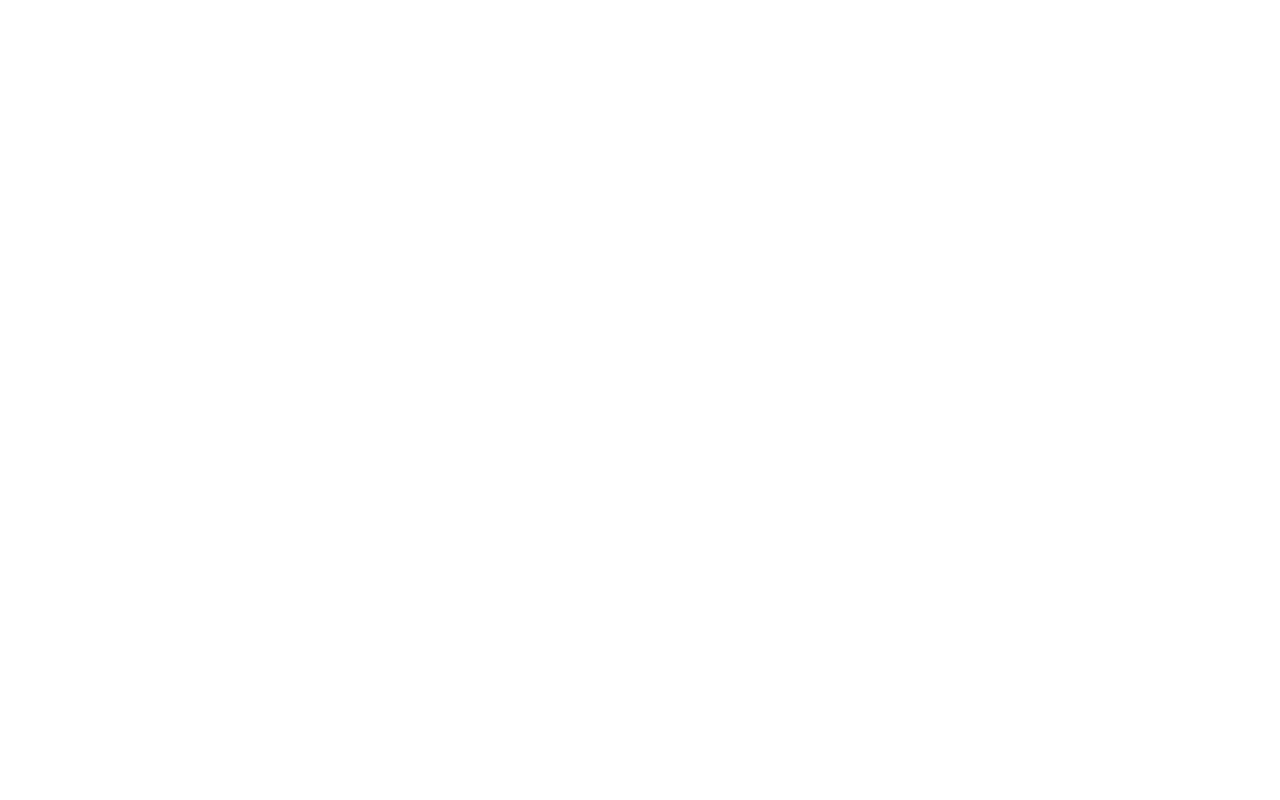
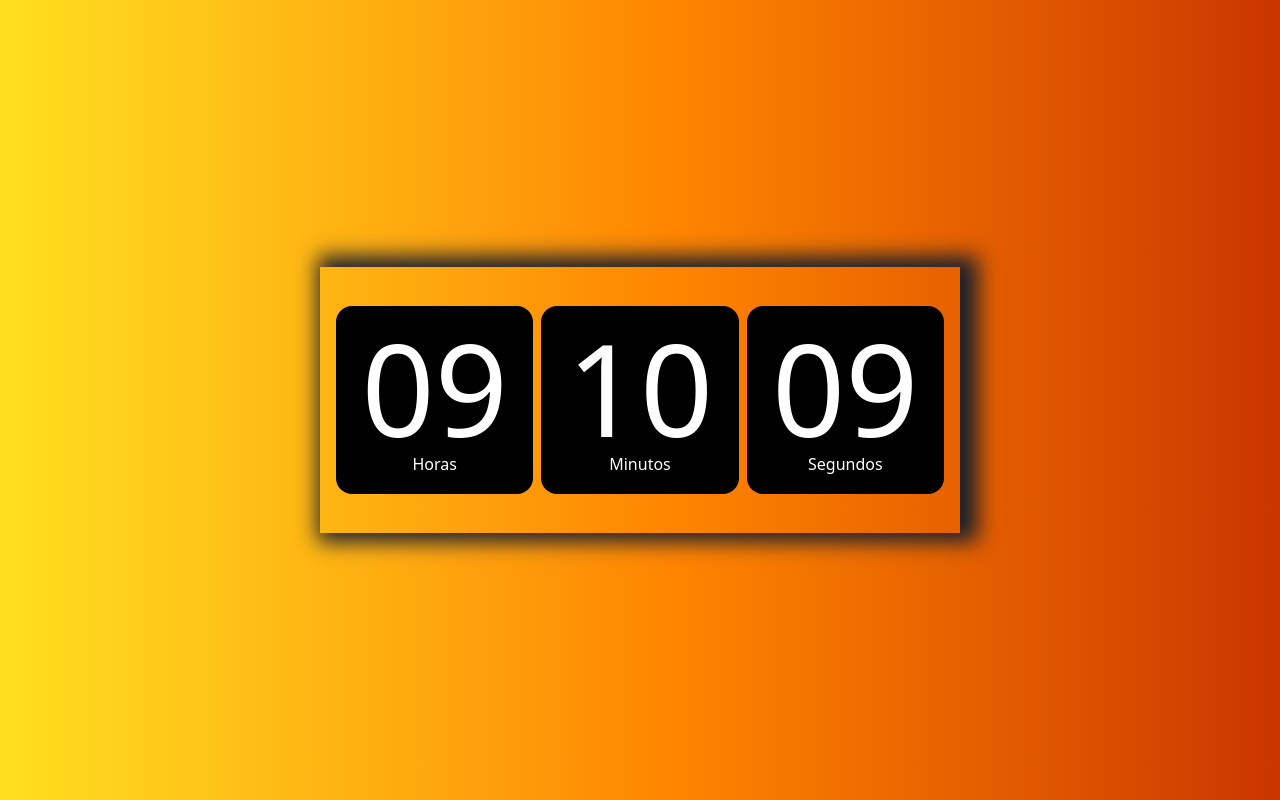
Before and after one commit to Natan-Barbosa/Rel-gio-Digital, a plain HTML site: page index.html in a window 1280 px wide. Drawn offline with nearby package versions, Linux system fonts and the light colour scheme.

Commit message:
feat: add html with clock design

```diff
--- a/index.html
+++ b/index.html
@@ -6,5 +6,33 @@
     <script src="https://cdn.jsdelivr.net/npm/@tailwindcss/browser@4"></script>
     <title>Relogio</title>
   </head>
-  <body class=""></body>
+  <body
+    class="h-screen w-screen bg-linear-to-r from-yellow-300 via-orange-400 to-orange-700 flex justify-center items-center"
+  >
+    <main
+      class="h-1/3 w-1/2 shadow-[8px_-1px_20px_10px_#1a202c] flex justify-center items-center gap-2 p-4"
+    >
+      <div
+        class="bg-black h-4/5 w-1/3 flex flex-col justify-center rounded-2xl"
+        id="hours"
+      >
+        <h1 class="text-white font-sans text-center text-9xl">09</h1>
+        <h2 class="text-white font-sans text-center">Horas</h2>
+      </div>
+      <div
+        class="bg-black h-4/5 w-1/3 flex flex-col justify-center rounded-2xl"
+        id="minutes"
+      >
+        <h1 class="text-white font-sans text-center text-9xl">10</h1>
+        <h2 class="text-white font-sans text-center">Minutos</h2>
+      </div>
+      <div
+        class="bg-black h-4/5 w-1/3 flex flex-col justify-center rounded-2xl"
+        id="seconds"
+      >
+        <h1 class="text-white font-sans text-center text-9xl">09</h1>
+        <h2 class="text-white font-sans text-center">Segundos</h2>
+      </div>
+    </main>
+  </body>
 </html>
```
